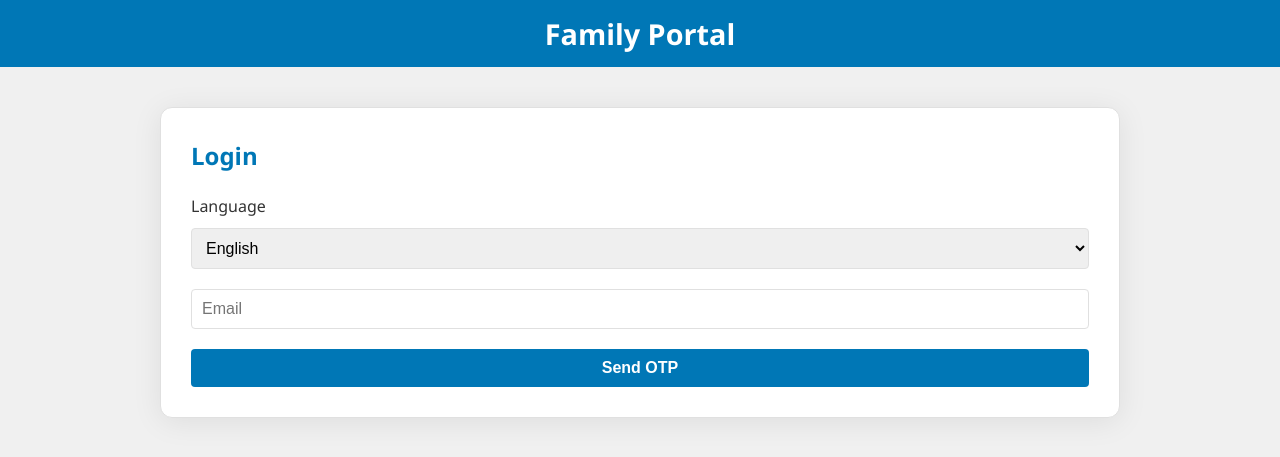
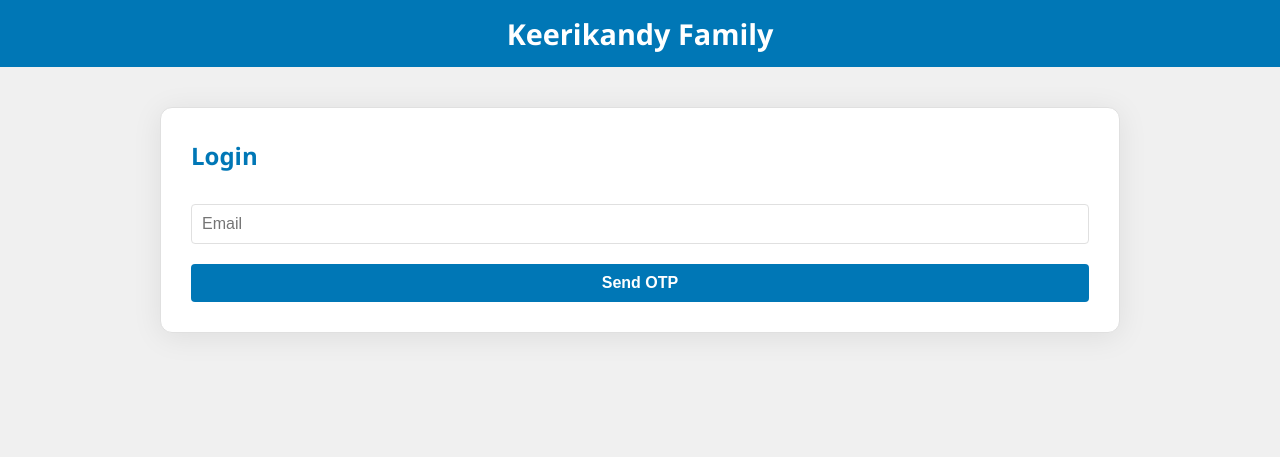
Before and after one commit to razin2004/family, a Flask app: page /login in a window 1280 px wide. Shown: the top 457 px of the page. Run offline with Flask 3, Linux system fonts and the light colour scheme.

Commit message:
Updated all files with latest changes

```diff
--- a/templates/bloodgroup.html
+++ b/templates/bloodgroup.html
@@ -3,7 +3,7 @@
 <head>
   <meta charset="UTF-8" />
   <meta name="viewport" content="width=device-width, initial-scale=1.0"/>
-  <title>Search People by Blood Group</title>
+  <title>Keerikandy Family - Blood Group</title>
   <style>
     html[lang="ml"] body {
   letter-spacing: 0.4px;
@@ -277,7 +277,7 @@ color: var(--danger);
     {% else %}
       <span class="menu-placeholder"></span>
     {% endif %}
-    <span class="site-title">{{_('Family Portal')}}</span>
+    <span class="site-title">{{_('Keerikandy Family')}}</span>
     {% if mode != "login" %}
       <span class="menu-placeholder"></span>
     {% else %}
--- a/templates/single_page.html
+++ b/templates/single_page.html
@@ -4,7 +4,7 @@
   <meta charset="UTF-8" />
   <meta name="viewport" content="width=device-width, initial-scale=1, maximum-scale=1, user-scalable=no" />
 
-  <title>Family Portal</title>
+  <title>Keerikandy Family</title>
   <style>
   /* Malayalam (ml) language-specific layout tweaks without changing font */
 html[lang="ml"] body {
@@ -561,13 +561,13 @@ table td {
 <body>
 
  <header class="site-header">
-{% if mode != "login" and mode != "first_profile" %}
+{% if mode != "login" and mode != "first_profile" and mode != "pending" %}
     <button id="menuBtn" class="menu-btn">☰</button>
   {% else %}
     <span class="menu-placeholder"></span>
   {% endif %}
 <span class="site-title {% if mode == 'admin' %}shift-right{% endif %}">
-  {{_('Family Portal')}}
+  {{_('Keerikandy Family')}}
 </span>
   {% if mode != "login" %}
     <span class="menu-placeholder"></span>
@@ -583,11 +583,11 @@ table td {
    <!-- Language dropdown selector -->
 <form method="POST" id="login-form">
   <!-- Language Selector -->
-  <label for="language-select">{{ _('Language') }}</label>
+  <!-- <label for="language-select">{{ _('Language') }}</label>
   <select id="language-select">
     <option value="en" {% if session.get('lang') == 'en' %}selected{% endif %}>English</option>
     <option value="ml" {% if session.get('lang') == 'ml' %}selected{% endif %}>മലയാളം</option>
-  </select>
+  </select> -->
 
   <!-- Email Input -->
   <input type="email" name="email" placeholder="{{ _('Email') }}" value="{{ email or '' }}" required><br>
--- a/templates/tree.html
+++ b/templates/tree.html
@@ -4,7 +4,7 @@
   <meta charset="UTF-8">
     <meta name="viewport" content="width=device-width, initial-scale=1.0">
 
-  <title>Family Tree - Family Portal</title>
+  <title>Keerikandy Family-Tree </title>
   <style>
 html[lang="ml"] body {
   letter-spacing: 0.4px;
@@ -669,7 +669,7 @@ h4 {
     {% else %}
       <span class="menu-placeholder"></span>
     {% endif %}
-    <span class="site-title">{{_('Family Portal')}}</span>
+    <span class="site-title">{{_('Keerikandy Family')}}</span>
     {% if mode != "login" %}
       <span class="menu-placeholder"></span>
     {% else %}
```
Also changed, not shown: family.db.
